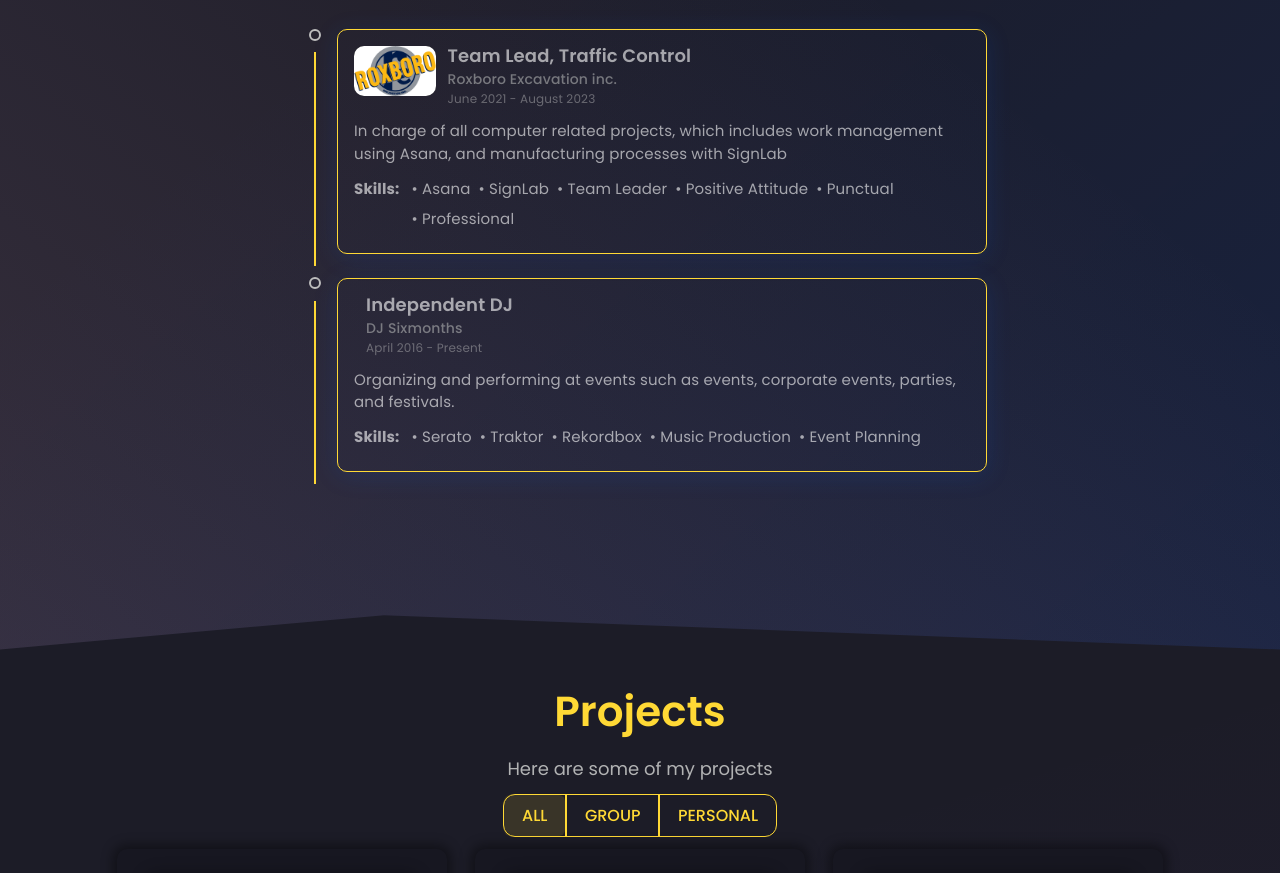
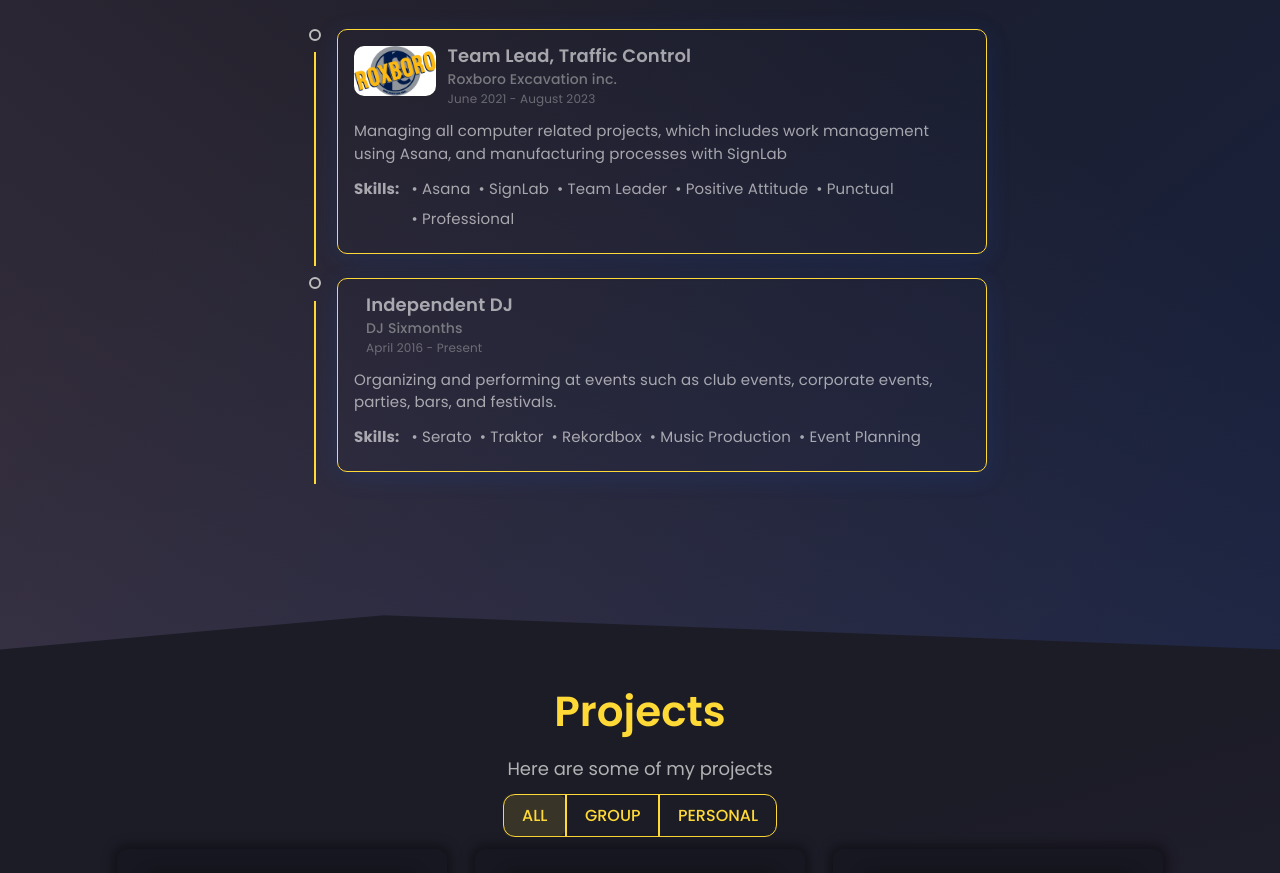
Before and after one commit to jsnmarkd/react-portfolio, a React (Create React App) app: page / in a window 1280 px wide. Shown: the part 1840-2713 px from the top of the page. Built offline with nearby package versions, Linux system fonts and the light colour scheme; grey boxes are pictures that could not be loaded.

Commit message:
Update profile information

```diff
--- a/src/data/constants.js
+++ b/src/data/constants.js
@@ -172,7 +172,7 @@ export const experiences = [
     role: "Team Lead, Traffic Control",
     company: "Roxboro Excavation inc.",
     date: "June 2021 - August 2023",
-    desc: "In charge of all computer related projects, which includes work management using Asana, and manufacturing processes with SignLab",
+    desc: "Managing all computer related projects, which includes work management using Asana, and manufacturing processes with SignLab",
     skills: [
       "Asana",
       "SignLab",
@@ -189,7 +189,7 @@ export const experiences = [
     role: "Independent DJ",
     company: "DJ Sixmonths",
     date: "April 2016 - Present",
-    desc: "Organizing and performing at events such as events, corporate events, parties, and festivals.",
+    desc: "Organizing and performing at events such as club events, corporate events, parties, bars, and festivals.",
     skills: [
       "Serato",
       "Traktor",
@@ -313,7 +313,7 @@ export const projects = [
 ];
 
 export const TimeLineData = [
-  { year: 2022, text: "Started my journey" },
-  { year: 2023, text: "Graduated from LHL Bootcamp" },
+  { year: 2022, text: "Started my journey to learn how to code" },
+  { year: 2023, text: "Graduated from LHL Bootcamp in Web Development" },
   { year: 2023, text: "Enroll in Bruno Simon's threejs-journey" },
 ];
```
